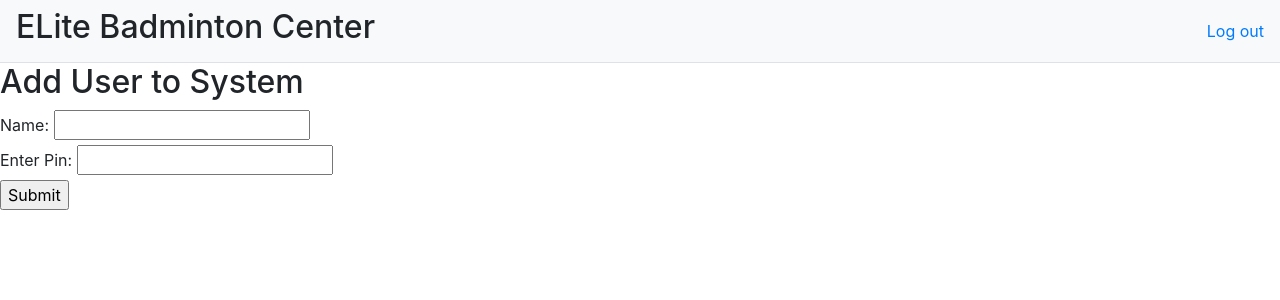
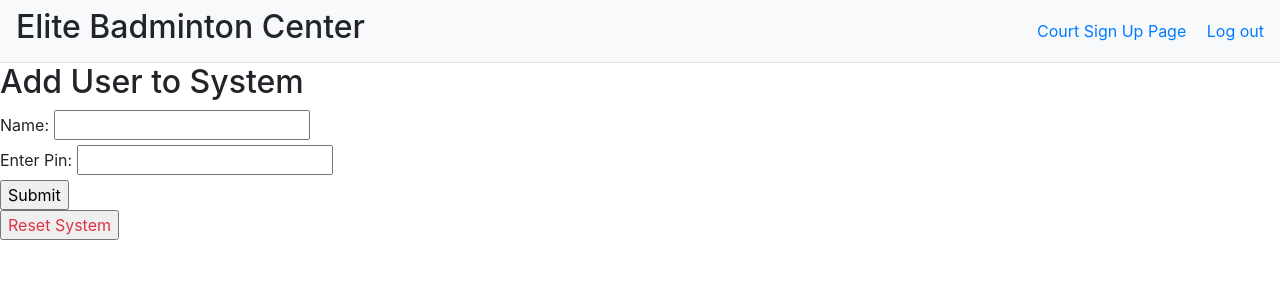
Before and after one commit to twzhuang/courtReg, a Flask app: template templates/admin.html in a window 1280 px wide. Shown: the top 300 px of the page. Run offline with Flask 2, Linux system fonts and the light colour scheme; the template is opened without the code that fills it, so the values that code supplies are empty; some libraries are stand-ins or nearby versions.

Commit message:
Added db reset

```diff
--- a/server.py
+++ b/server.py
@@ -59,7 +59,6 @@ mysql.query_db(query)
 
 print('======== COURTS ON STARTUP ========= {}'.format(courts), file=sys.stderr)
 
-
 @app.route("/")
 def main():
     names_of_users = []  # list of users not on a court
@@ -82,9 +81,22 @@ def main():
     # print("========== COURTS: ========== {}".format(courts_test), file=sys.stderr)
     return render_template('index.html', onCourtUsers=users_to_remove, names_of_users=names_of_users, courts=courts, courts_test=courts_test)
 
+@app.route("/clearUserTable")
+def clearUserTable():
+    if not 'loggedin' in session:
+        session['loggedin'] = False
+        return redirect('/loginpage')
+    mysql = connectToMySQL(db)
+    query = "DELETE FROM users"
+    mysql.query_db(query)
+    global courts_test
+    courts_test = {"court{}".format(num): generate_court() for num in range(1, num_courts+1)}
+    return redirect("/admin")
 
 @app.route("/admin")
 def admin():
+    print("***************************")
+    print(courts_test, file=sys.stderr)
     # add admin login check
     if not 'loggedin' in session:
         session['loggedin'] = False
--- a/templates/admin.html
+++ b/templates/admin.html
@@ -13,12 +13,20 @@
             height: 300px;
         }
     </style>
+    <script>
+        function myFunction() {
+          var txt;
+          var r = confirm("Are you sure?");
+          document.getElementById("demo").innerHTML = txt;
+        }
+        </script>
 </head>
 </head>
 <body>
     <nav class="navbar navbar-light bg-light justify-content-between border-bottom">
-        <h2 class="">ELite Badminton Center</h2>
+        <h2 class="">Elite Badminton Center</h2>
         <div class="d-inline">
+            <a href="/" class="p-3">Court Sign Up Page</a>
             <a href="/logout">Log out</a>
         </div>
     </nav>
@@ -73,6 +81,10 @@
         <input type="submit">
     </form>
 
+    <form action="/clearUserTable">
+        <input type="submit" onclick="myFunction()" class="text-danger" value="Reset System">
+    </form>
+
     <script src="https://ajax.googleapis.com/ajax/libs/jquery/3.4.1/jquery.min.js"></script>
     <script src="https://cdnjs.cloudflare.com/ajax/libs/popper.js/1.14.7/umd/popper.min.js" integrity="sha384-UO2eT0CpHqdSJQ6hJty5KVphtPhzWj9WO1clHTMGa3JDZwrnQq4sF86dIHNDz0W1" crossorigin="anonymous"></script>
     <script src="https://stackpath.bootstrapcdn.com/bootstrap/4.3.1/js/bootstrap.min.js" integrity="sha384-JjSmVgyd0p3pXB1rRibZUAYoIIy6OrQ6VrjIEaFf/nJGzIxFDsf4x0xIM+B07jRM" crossorigin="anonymous"></script>
--- a/templates/index.html
+++ b/templates/index.html
@@ -18,7 +18,7 @@
     <nav class="navbar navbar-light bg-light justify-content-between border-bottom">
         <h2 class="">ELite Badminton Center</h2>
         <div class="d-inline">
-            <a href="/loginpage">Admin Login</a>
+            <a href="/admin">Admin</a>
         </div>
     </nav>
     <header>Current Time: <span id="clock"></span></header>
```
